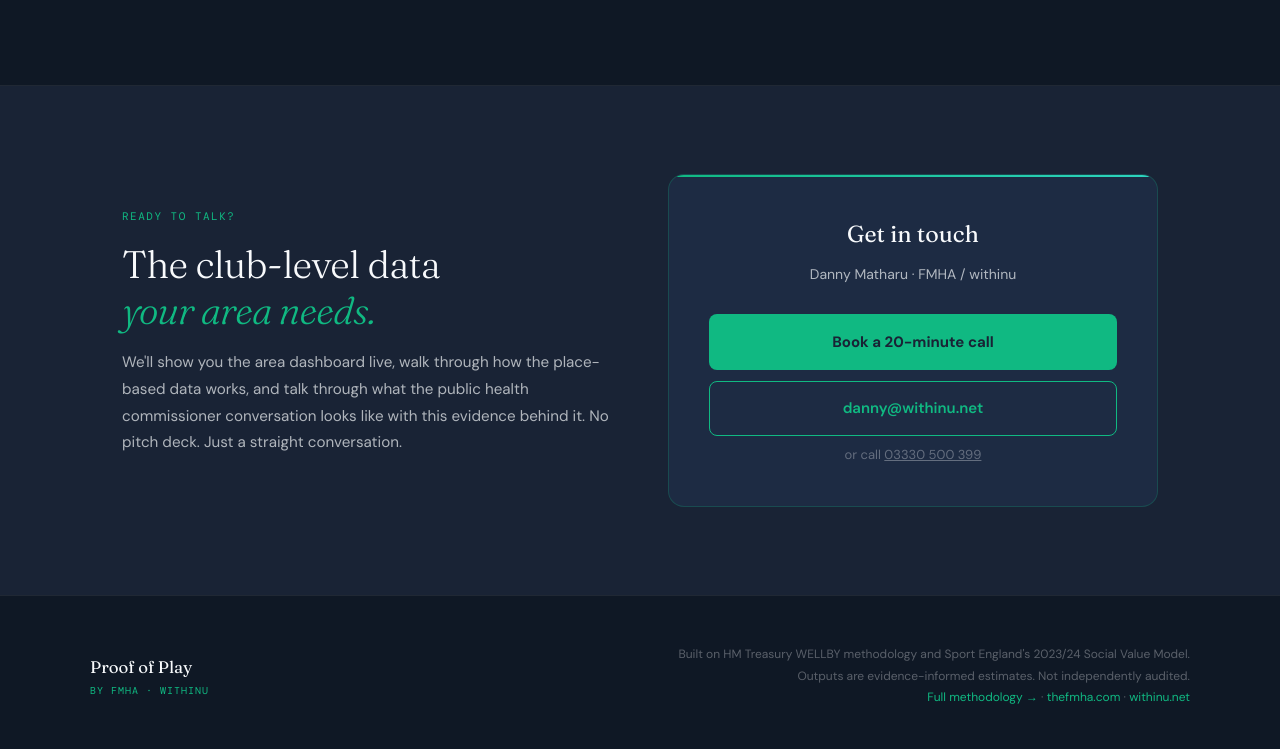
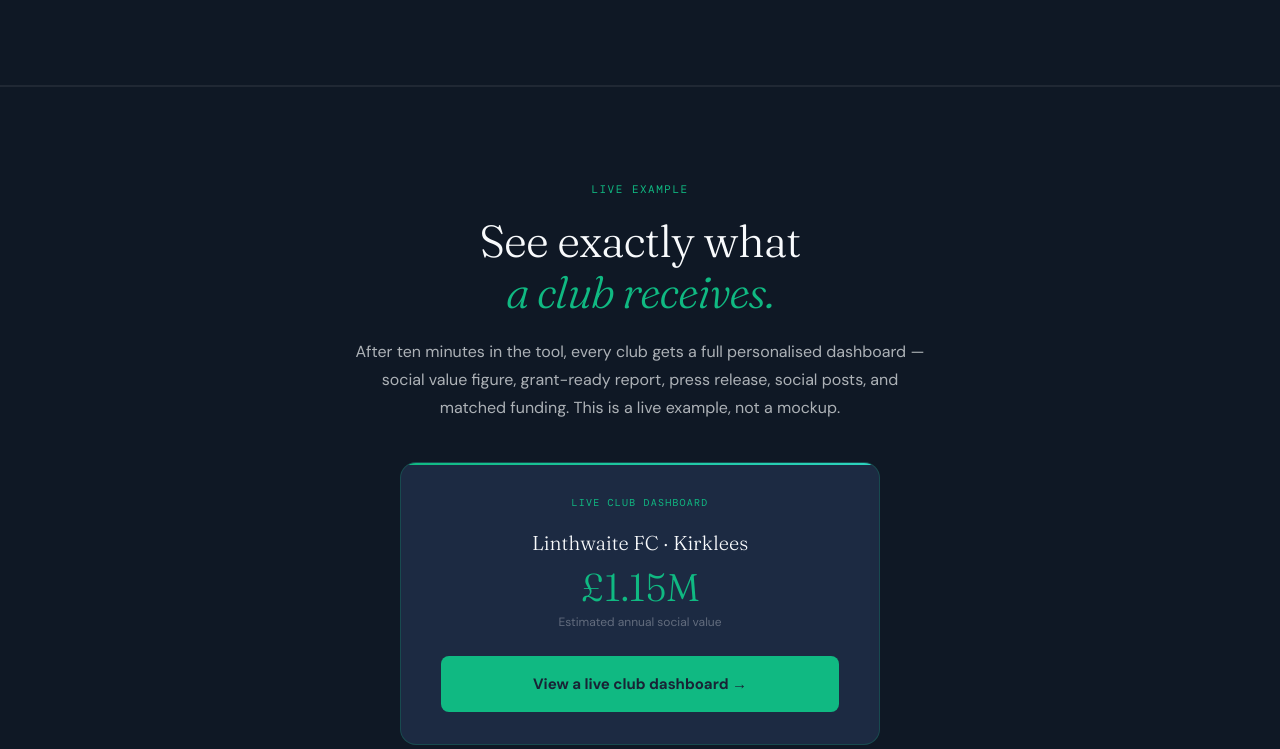
Before and after one commit to dannymatharu/active-partners-landing-page, a plain HTML site: page index.html in a window 1280 px wide. Shown: the part 8051-8800 px from the top of the page. Drawn offline with nearby package versions, Linux system fonts and the light colour scheme.

Commit message:
Add files via upload

```diff
--- a/index.html
+++ b/index.html
@@ -640,6 +640,23 @@
   </div>
 </section>
 
+<!-- ═══ CLUB DASHBOARD DEMO ═══ -->
+<section class="band-dark">
+  <div class="wrap" style="text-align:center;">
+    <span class="lbl fade-up">Live example</span>
+    <h2 class="h2 fade-up" style="max-width:680px;margin:0 auto 1.25rem;">See exactly what<br><em>a club receives.</em></h2>
+    <p class="fade-up" style="color:var(--white-dim);font-size:1rem;line-height:1.75;max-width:580px;margin:0 auto 2.5rem;">After ten minutes in the tool, every club gets a full personalised dashboard — social value figure, grant-ready report, press release, social posts, and matched funding. This is a live example, not a mockup.</p>
+    <div class="fade-up" style="display:inline-block;background:var(--card-bg);border:1px solid var(--border);border-radius:16px;padding:2rem 2.5rem;text-align:center;position:relative;overflow:hidden;max-width:480px;width:100%;">
+      <div style="position:absolute;top:0;left:0;right:0;height:2px;background:linear-gradient(90deg,var(--mint),var(--teal));"></div>
+      <div style="font-family:'DM Mono',monospace;font-size:10px;color:var(--mint);letter-spacing:1.2px;text-transform:uppercase;margin-bottom:1rem;">Live club dashboard</div>
+      <div style="font-family:'Fraunces',serif;font-size:1.25rem;font-weight:300;color:var(--white);margin-bottom:.6rem;">Linthwaite FC · Kirklees</div>
+      <div style="font-family:'Fraunces',serif;font-size:2.4rem;color:var(--mint);font-weight:300;line-height:1;margin-bottom:.4rem;">£1.15M</div>
+      <div style="font-size:12px;color:var(--white-faint);margin-bottom:1.5rem;">Estimated annual social value</div>
+      <a href="https://dannymatharu.github.io/proof-of-play-club-portal/?token=d0000000-0000-0000-0000-000000000001&demo=1" target="_blank" class="btn-full" style="margin-bottom:0;">View a live club dashboard →</a>
+    </div>
+  </div>
+</section>
+
 <!-- CTA -->
 <section id="contact">
   <div class="wrap">
```
